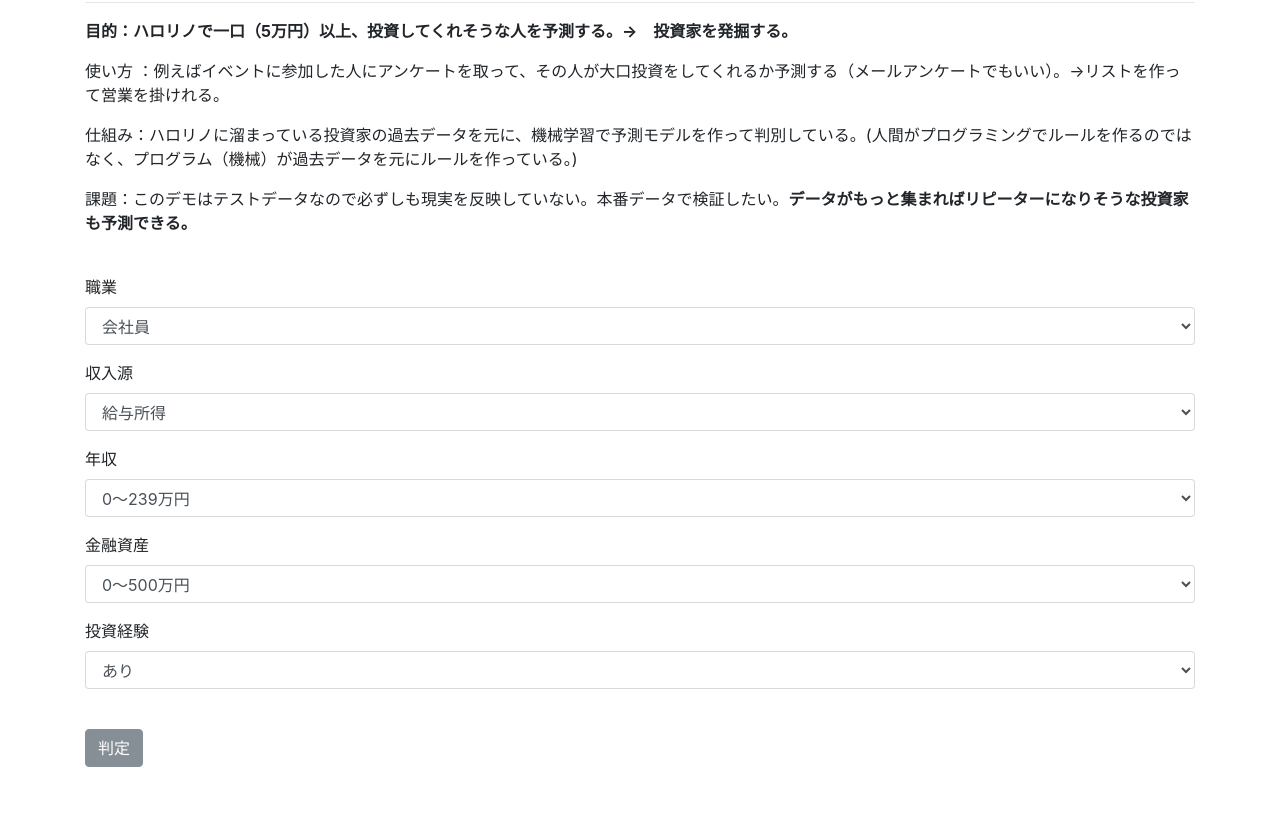
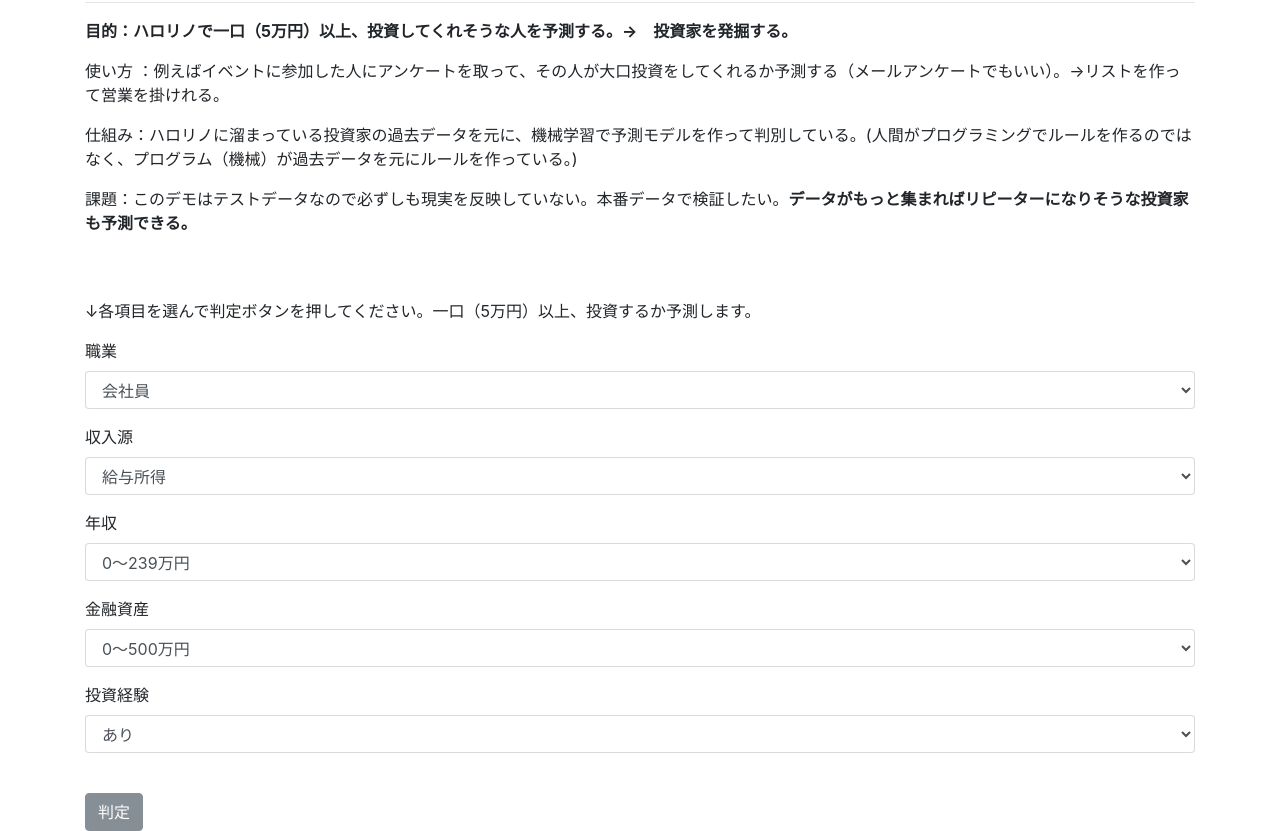
Before and after one commit to strictly-es/ml_api, a plain HTML site: page index.html in a window 1280 px wide. Shown: the part 84-915 px from the top of the page. Before the commit the page ends 851 px from the top, so only its background shows below. Drawn offline with nearby package versions, Linux system fonts and the light colour scheme.

Commit message:
first commit

```diff
--- a/index.html
+++ b/index.html
@@ -20,6 +20,8 @@
         <p>仕組み：ハロリノに溜まっている投資家の過去データを元に、機械学習で予測モデルを作って判別している。(人間がプログラミングでルールを作るのではなく、プログラム（機械）が過去データを元にルールを作っている。)</p>
         <p>課題：このデモはテストデータなので必ずしも現実を反映していない。本番データで検証したい。<b>データがもっと集まればリピーターになりそうな投資家も予測できる。</b></p>
         <br>
+        <br>
+        <p>↓各項目を選んで判定ボタンを押してください。一口（5万円）以上、投資するか予測します。</p>
         <div id="output"></div>
         <form id="addPost">
             <!-- <div class="form-group">
```
